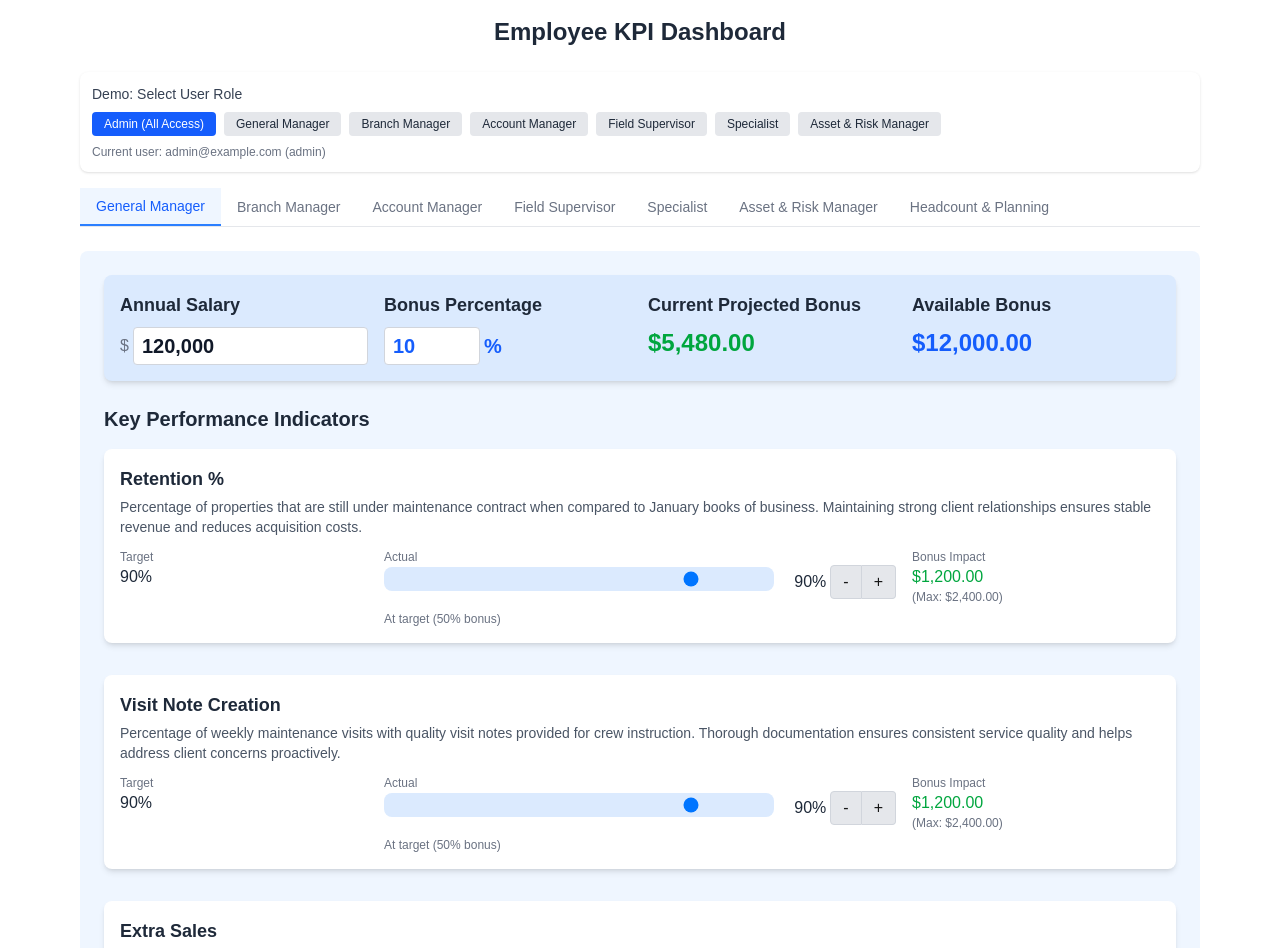
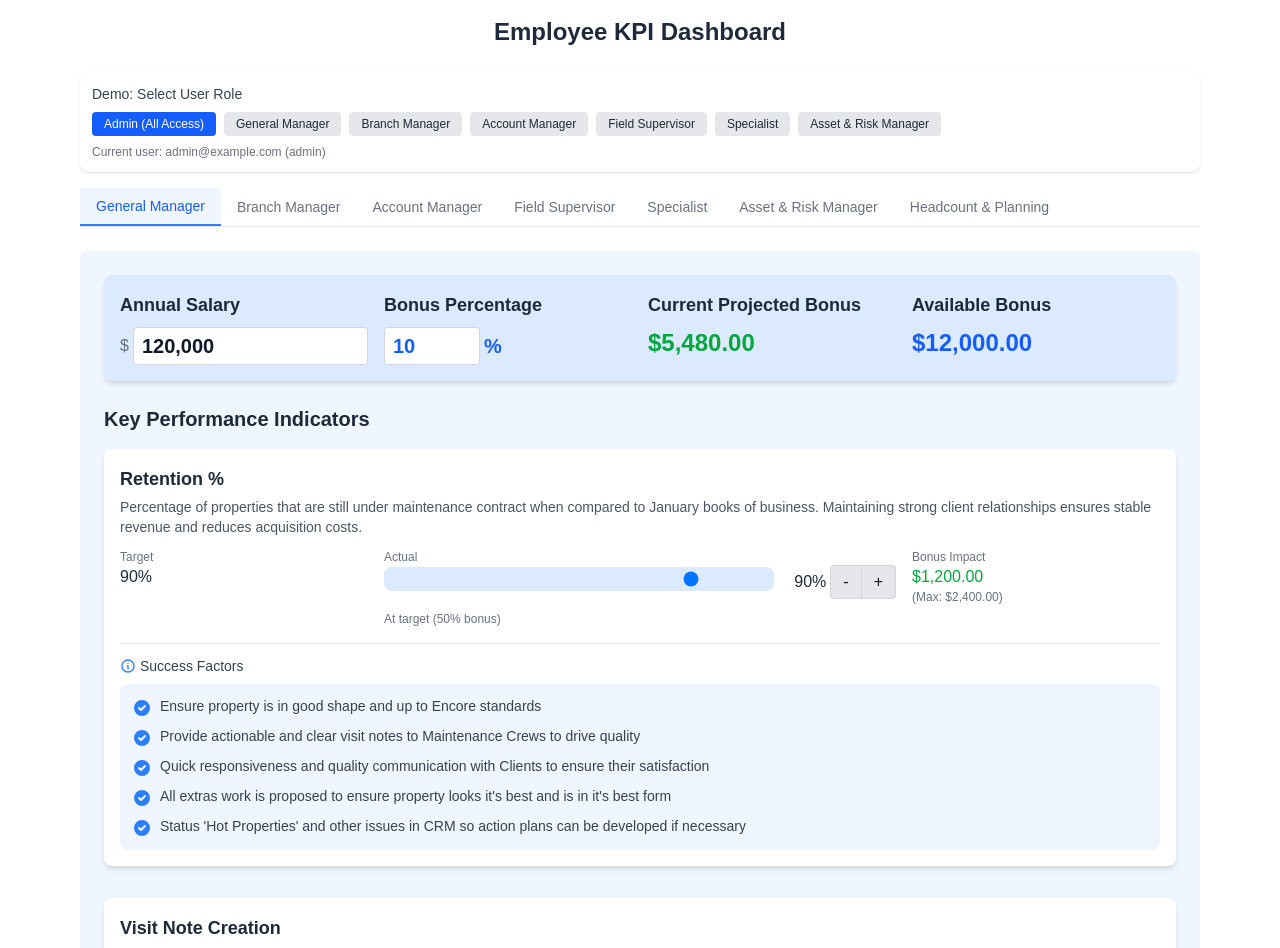
Before and after one commit to TyMurrayELM/KPI-Dashboard, a Next.js app: page / in a window 1280 px wide. Shown: the top 948 px of the page. Built offline with nearby package versions, Linux system fonts and the light colour scheme.

Commit message:
Started adding success factors

```diff
--- a/src/components/KPIDashboard.jsx
+++ b/src/components/KPIDashboard.jsx
@@ -15,7 +15,35 @@ const KPIDashboard = () => {
           name: 'Retention %',
           description: 'Percentage of properties that are still under maintenance contract when compared to January books of business. Maintaining strong client relationships ensures stable revenue and reduces acquisition costs.',
           target: 90,
-          actual: 90
+          actual: 90,
+          successFactors: [
+            "Ensure property is in good shape and up to Encore standards",
+            "Provide actionable and clear visit notes to Maintenance Crews to drive quality",
+            "Quick responsiveness and quality communication with Clients to ensure their satisfaction",
+            "All extras work is proposed to ensure property looks it's best and is in it's best form",
+            "Status 'Hot Properties' and other issues in CRM so action plans can be developed if necessary"
+          ],
+          successFactors: [
+            "Ensure property is in good shape and up to Encore standards",
+            "Provide actionable and clear visit notes to Maintenance Crews to drive quality",
+            "Quick responsiveness and quality communication with Clients to ensure their satisfaction",
+            "All extras work is proposed to ensure property looks it's best and is in it's best form",
+            "Status 'Hot Properties' and other issues in CRM so action plans can be developed if necessary"
+          ],
+          successFactors: [
+            "Ensure property is in good shape and up to Encore standards",
+            "Provide actionable and clear visit notes to Maintenance Crews to drive quality",
+            "Quick responsiveness and quality communication with Clients to ensure their satisfaction",
+            "All extras work is proposed to ensure property looks it's best and is in it's best form",
+            "Status 'Hot Properties' and other issues in CRM so action plans can be developed if necessary"
+          ],
+          successFactors: [
+            "Ensure property is in good shape and up to Encore standards",
+            "Provide actionable and clear visit notes to Maintenance Crews to drive quality",
+            "Quick responsiveness and quality communication with Clients to ensure their satisfaction",
+            "All extras work is proposed to ensure property looks it's best and is in it's best form",
+            "Status 'Hot Properties' and other issues in CRM so action plans can be developed if necessary"
+          ]
         },
         {
           name: 'Visit Note Creation',
@@ -34,7 +62,19 @@ const KPIDashboard = () => {
           description: 'Direct maintenance labor cost as a percentage of maintenance revenue. Lower percentages indicate more efficient labor utilization and better profitability.',
           target: 40,
           actual: 40,
-          isInverse: true
+          isInverse: true,
+          successFactors: [
+            "Ensuring accuracy of On-Property hours required",
+            "Reviewing Direct Labor % Schedule(s) and Dashboard(s)",
+            "Identifying opportunities for hour efficiency and improvements",
+            "Provide actionable and clear visit notes to Maintenance Crews so On-Property Hours are maximally effective"
+          ],
+          successFactors: [
+            "Ensuring accuracy of On-Property hours required",
+            "Reviewing Direct Labor % Schedule(s) and Dashboard(s)",
+            "Identifying opportunities for hour efficiency and improvements",
+            "Provide actionable and clear visit notes to Maintenance Crews so On-Property Hours are maximally effective"
+          ]
         },
         {
           name: 'LV Maintenance Growth',
@@ -52,7 +92,14 @@ const KPIDashboard = () => {
           name: 'Retention %',
           description: 'Percentage of properties that are still under maintenance contract when compared to January books of business. Maintaining strong client relationships ensures stable revenue and reduces acquisition costs.',
           target: 90,
-          actual: 90
+          actual: 90,
+          successFactors: [
+            "Ensure property is in good shape and up to Encore standards",
+            "Provide actionable and clear visit notes to Maintenance Crews to drive quality",
+            "Quick responsiveness and quality communication with Clients to ensure their satisfaction",
+            "All extras work is proposed to ensure property looks it's best and is in it's best form",
+            "Status 'Hot Properties' and other issues in CRM so action plans can be developed if necessary"
+          ]
         },
         {
           name: 'Visit Note Creation',
@@ -71,7 +118,13 @@ const KPIDashboard = () => {
           description: 'Direct maintenance labor cost as a percentage of maintenance revenue. Lower percentages indicate more efficient labor utilization and better profitability.',
           target: 40,
           actual: 40,
-          isInverse: true
+          isInverse: true,
+          successFactors: [
+            "Ensuring accuracy of On-Property hours required",
+            "Reviewing Direct Labor % Schedule(s) and Dashboard(s)",
+            "Identifying opportunities for hour efficiency and improvements",
+            "Provide actionable and clear visit notes to Maintenance Crews so On-Property Hours are maximally effective"
+          ]
         }
       ]
     },
@@ -83,7 +136,14 @@ const KPIDashboard = () => {
           name: 'Retention %',
           description: 'Percentage of properties that are still under maintenance contract when compared to January books of business. Maintaining strong client relationships ensures stable revenue and reduces acquisition costs.',
           target: 90,
-          actual: 90
+          actual: 90,
+          successFactors: [
+            "Ensure property is in good shape and up to Encore standards",
+            "Provide actionable and clear visit notes to Maintenance Crews to drive quality",
+            "Quick responsiveness and quality communication with Clients to ensure their satisfaction",
+            "All extras work is proposed to ensure property looks it's best and is in it's best form",
+            "Status 'Hot Properties' and other issues in CRM so action plans can be developed if necessary"
+          ]
         },
         {
           name: 'Visit Note Creation',
@@ -113,7 +173,14 @@ const KPIDashboard = () => {
           name: 'Retention %',
           description: 'Percentage of properties that are still under maintenance contract when compared to January books of business. Maintaining strong client relationships ensures stable revenue and reduces acquisition costs.',
           target: 90,
-          actual: 90
+          actual: 90,
+          successFactors: [
+            "Ensure property is in good shape and up to Encore standards",
+            "Provide actionable and clear visit notes to Maintenance Crews to drive quality",
+            "Quick responsiveness and quality communication with Clients to ensure their satisfaction",
+            "All extras work is proposed to ensure property looks it's best and is in it's best form",
+            "Status 'Hot Properties' and other issues in CRM so action plans can be developed if necessary"
+          ]
         },
         {
           name: 'Visit Note Creation',
@@ -143,13 +210,24 @@ const KPIDashboard = () => {
           name: 'Sales Goal Met',
           description: 'Percentage of sales targets achieved across all service lines. Meeting or exceeding sales goals ensures business growth and sustainability.',
           target: 100,
-          actual: 90
+          actual: 90,
+          successFactors: [
+            "Meeting Proposal Goals",
+            "Managing Pipeline and Follow-ups",
+            "Communicating and Coordinating with Account Managers",
+            "Reviewing Budgets and Proposing all budgeted work"
+          ]
         },
         {
           name: 'Total Gross Margin % on Completed Jobs',
           description: 'Total gross margin percentage across all completed enhancement and arbor jobs. Higher margins indicate effective pricing and cost management.',
           target: 60,
-          actual: 60
+          actual: 60,
+          successFactors: [
+            "Jobs properly bid",
+            "Coordinating and communicating expectations for jobs with operations",
+            "Reviewing completed work to ensure no warranty work needs to occur"
+          ]
         },
         {
           name: 'Arbor/Enhancement Process Followed',
@@ -161,7 +239,14 @@ const KPIDashboard = () => {
           name: 'Pipeline Updates Current',
           description: 'Percentage of pipeline projects with up-to-date status and follow-ups scheduled at various data checkpoints. Maintaining current pipeline data improves forecasting accuracy, resource planning and improves closing rates.',
           target: 100,
-          actual: 90
+          actual: 90,
+          successFactors: [
+            "Proposal Requests provided by due date",
+            "Follow-ups scheduled for all opportunities",
+            "Opportunities in proper status",
+            "Client portals updated on-time with proper status (ex: Prologis)",
+            "Proposing effort from budgets on time and for all budgeted effort"
+          ]
         }
       ]
     },
@@ -777,6 +862,55 @@ const KPIDashboard = () => {
     setCurrentUser(roleMap[role] || roleMap.admin);
   };
 
+  // Helper function to get min value for sliders based on KPI type
+  const getMinValueForKPI = (kpiName) => {
+    switch(kpiName) {
+      case 'Direct Labor Maintenance %':
+        return 25;
+      case 'Retention %':
+      case 'Visit Note Creation':
+      case 'Extra Sales':
+        return 50;
+      case 'Total Gross Margin % on Completed Jobs':
+        return 40;
+      case 'Property Checklist Item Completion':
+        return 50;
+      case 'Fleet Uptime Rate':
+        return 85;
+      case 'Preventative vs. Reactive Maintenance Ratio':
+        return 50;
+      case 'Accident/Incident Rate':
+      case 'Safety Incidents Magnitude':
+        return 0;
+      default:
+        return 0;
+    }
+  };
+
+  // Helper function to get max value for sliders based on KPI type
+  const getMaxValueForKPI = (kpiName) => {
+    switch(kpiName) {
+      case 'Direct Labor Maintenance %':
+        return 45;
+      case 'Extra Sales':
+        return 110;
+      case 'Total Gross Margin % on Completed Jobs':
+        return 80;
+      case 'LV Maintenance Growth':
+        return 10;
+      case 'Fleet Uptime Rate':
+        return 100;
+      case 'Preventative vs. Reactive Maintenance Ratio':
+        return 100;
+      case 'Accident/Incident Rate':
+        return 15;
+      case 'Safety Incidents Magnitude':
+        return 20;
+      default:
+        return 100;
+    }
+  };
+
   // Render KPI cards with sliders and increment/decrement buttons
   const renderKPICards = (position, positionKey) => {
     return position.kpis.map((kpi, index) => {
@@ -970,58 +1104,40 @@ const KPIDashboard = () => {
               </div>
             </div>
           </div>
+
+          {/* Success Factors section - only show for KPIs that have success factors */}
+          {kpi.successFactors && (
+            <>
+              {/* Divider */}
+              <div className="border-t border-gray-200 mt-4 mb-3"></div>
+
+              {/* Success Factors section */}
+              <div className="mt-3">
+                <h4 className="text-sm font-medium text-gray-700 mb-2 flex items-center">
+                  <svg xmlns="http://www.w3.org/2000/svg" className="h-4 w-4 mr-1 text-blue-500" fill="none" viewBox="0 0 24 24" stroke="currentColor">
+                    <path strokeLinecap="round" strokeLinejoin="round" strokeWidth={2} d="M13 16h-1v-4h-1m1-4h.01M21 12a9 9 0 11-18 0 9 9 0 0118 0z" />
+                  </svg>
+                  Success Factors
+                </h4>
+
+                <div className="bg-blue-50 p-3 rounded-lg">
+                  <ul className="space-y-2">
+                    {kpi.successFactors.map((factor, factorIndex) => (
+                      <li key={factorIndex} className="flex items-start">
+                        <svg xmlns="http://www.w3.org/2000/svg" className="h-5 w-5 mr-2 text-blue-500 flex-shrink-0 mt-0.5" viewBox="0 0 20 20" fill="currentColor">
+                          <path fillRule="evenodd" d="M10 18a8 8 0 100-16 8 8 0 000 16zm3.707-9.293a1 1 0 00-1.414-1.414L9 10.586 7.707 9.293a1 1 0 00-1.414 1.414l2 2a1 1 0 001.414 0l4-4z" clipRule="evenodd" />
+                        </svg>
+                        <span className="text-sm text-gray-700">{factor}</span>
+                      </li>
+                    ))}
+                  </ul>
+                </div>
+              </div>
+            </>
+          )}
         </div>
       );
     });
-  };
-
-  // Helper function to get min value for sliders based on KPI type
-  const getMinValueForKPI = (kpiName) => {
-    switch(kpiName) {
-      case 'Direct Labor Maintenance %':
-        return 25;
-      case 'Retention %':
-      case 'Visit Note Creation':
-      case 'Extra Sales':
-        return 50;
-      case 'Total Gross Margin % on Completed Jobs':
-        return 40;
-      case 'Property Checklist Item Completion':
-        return 50;
-      case 'Fleet Uptime Rate':
-        return 85;
-      case 'Preventative vs. Reactive Maintenance Ratio':
-        return 50;
-      case 'Accident/Incident Rate':
-      case 'Safety Incidents Magnitude':
-        return 0;
-      default:
-        return 0;
-    }
-  };
-
-  // Helper function to get max value for sliders based on KPI type
-  const getMaxValueForKPI = (kpiName) => {
-    switch(kpiName) {
-      case 'Direct Labor Maintenance %':
-        return 45;
-      case 'Extra Sales':
-        return 110;
-      case 'Total Gross Margin % on Completed Jobs':
-        return 80;
-      case 'LV Maintenance Growth':
-        return 10;
-      case 'Fleet Uptime Rate':
-        return 100;
-      case 'Preventative vs. Reactive Maintenance Ratio':
-        return 100;
-      case 'Accident/Incident Rate':
-        return 15;
-      case 'Safety Incidents Magnitude':
-        return 20;
-      default:
-        return 100;
-    }
   };
 
   // Render the headcount tab content
```
